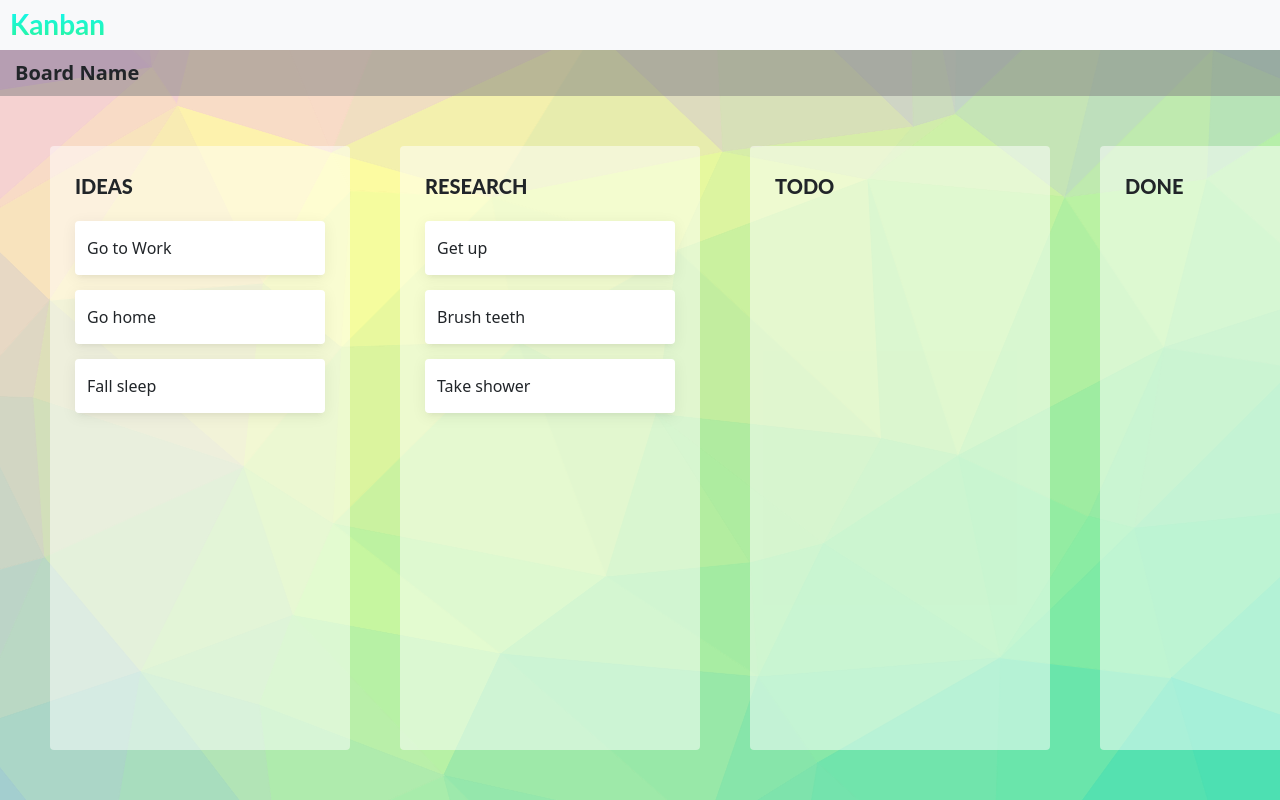
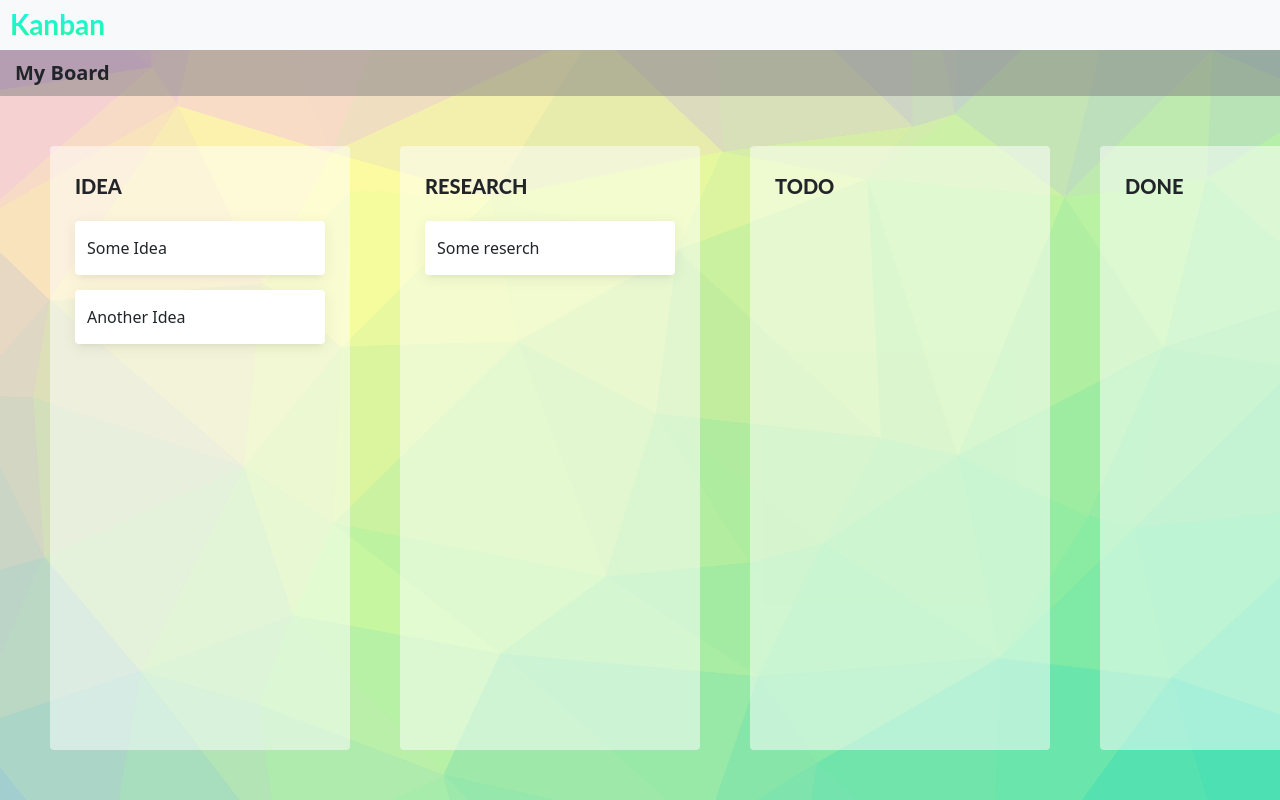
Before and after one commit to mufasa-dev/Kanban-Board, an Angular app: page / in a window 1280 px wide. Built offline with nearby package versions, Linux system fonts and the light colour scheme.

Commit message:
use models

```diff
--- a/src/app/models/column.model.ts
+++ b/src/app/models/column.model.ts
@@ -5,6 +5,10 @@ export class Column {
   name: string = "";
   tasks: Task[] = [];
 
+  get tasksName() {
+    return this.tasks.map(x => x.title);
+  }
+
   constructor(id: number, name: string, tasks: Task[]) {
     this.name = name;
     this.tasks = tasks;
--- a/src/app/models/task.model.ts
+++ b/src/app/models/task.model.ts
@@ -1,4 +1,9 @@
 export class Task {
   id: number = 0;
   title: string = "";
+
+  constructor(id: number, title: string) {
+    this.id = id;
+    this.title = title;
+  }
 }
--- a/src/app/pages/main-view/main-view.component.html
+++ b/src/app/pages/main-view/main-view.component.html
@@ -5,52 +5,28 @@
 
   <div class="board">
     <div class="board-bar">
-      <p class="board-name">Board Name</p>
+      <p class="board-name">{{board.name}}</p>
     </div>
 
     <div class="board-wrapper">
       <div class="board-columns" cdkDropListGroup>
+        @for (column of board.columns; track $index) {
           <div class="board-column" >
-          <div class="column-title">Ideas</div>
+            <div class="column-title">{{column.name}}</div>
 
             <div class="tasks-container"
                 cdkDropList
                 #todoList="cdkDropList"
-              [cdkDropListData]="todo"
+                [cdkDropListData]="column.tasks"
                 (cdkDropListDropped)="drop($event)">
-              @for(item of todo; track item) {
+                @for(task of column.tasks; track $index) {
                   <div class="task" cdkDrag>
-                  {{item}}
+                    {{task.title}}
                   </div>
                 }
             </div>
           </div>
-
-        <div class="board-column">
-          <div class="column-title">Research</div>
-
-          <div class="tasks-container"
-              cdkDropList
-              #todoList="cdkDropList"
-              [cdkDropListData]="done"
-              (cdkDropListDropped)="drop($event)">
-              @for(item of done; track item) {
-                <div class="task" cdkDrag>
-                  {{item}}
-                </div>
         }
-          </div>
-        </div>
-
-
-        <div class="board-column">
-          <div class="column-title">Todo</div>
-        </div>
-
-        <div class="board-column">
-          <div class="column-title">Done</div>
-        </div>
-
       </div>
     </div>
   </div>
--- a/src/app/pages/main-view/main-view.component.ts
+++ b/src/app/pages/main-view/main-view.component.ts
@@ -1,5 +1,8 @@
-import { Component } from '@angular/core';
+import { Component, OnInit } from '@angular/core';
 import { CdkDrag, CdkDragDrop, CdkDropList, CdkDropListGroup, moveItemInArray, transferArrayItem } from '@angular/cdk/drag-drop'
+import { Board } from '../../models/board.model';
+import { Column } from '../../models/column.model';
+import { Task } from '../../models/task.model';
 
 @Component({
   selector: 'app-main-view',
@@ -7,19 +10,25 @@ import { CdkDrag, CdkDragDrop, CdkDropList, CdkDropListGroup, moveItemInArray, t
   templateUrl: './main-view.component.html',
   styleUrl: './main-view.component.scss'
 })
-export class MainViewComponent {
-  public todo = [
-    'Go to Work',
-    'Go home',
-    'Fall sleep'
-  ];
-  public done = [
-    'Get up',
-    'Brush teeth',
-    'Take shower'
-  ];
+export class MainViewComponent implements OnInit {
 
-  drop(event: CdkDragDrop<string[]>) {
+  constructor() {}
+
+  public board: Board = new Board(1, "My Board", []);
+
+  ngOnInit(): void {
+    this.board.columns.push(new Column(1, "Idea", [
+      new Task(0, "Some Idea"),
+      new Task(1, "Another Idea")
+    ]));
+    this.board.columns.push(new Column(2, "Research", [
+      new Task(0, "Some reserch"),
+    ]));
+    this.board.columns.push(new Column(3, "Todo", []));
+    this.board.columns.push(new Column(4, "Done", []));
+  }
+
+  drop(event: CdkDragDrop<Task[]>) {
     if (event.previousContainer === event.container) {
       moveItemInArray(event.container.data, event.previousIndex, event.currentIndex);
     } else {
```
Lines whose indentation alone changed are shown as unchanged.
